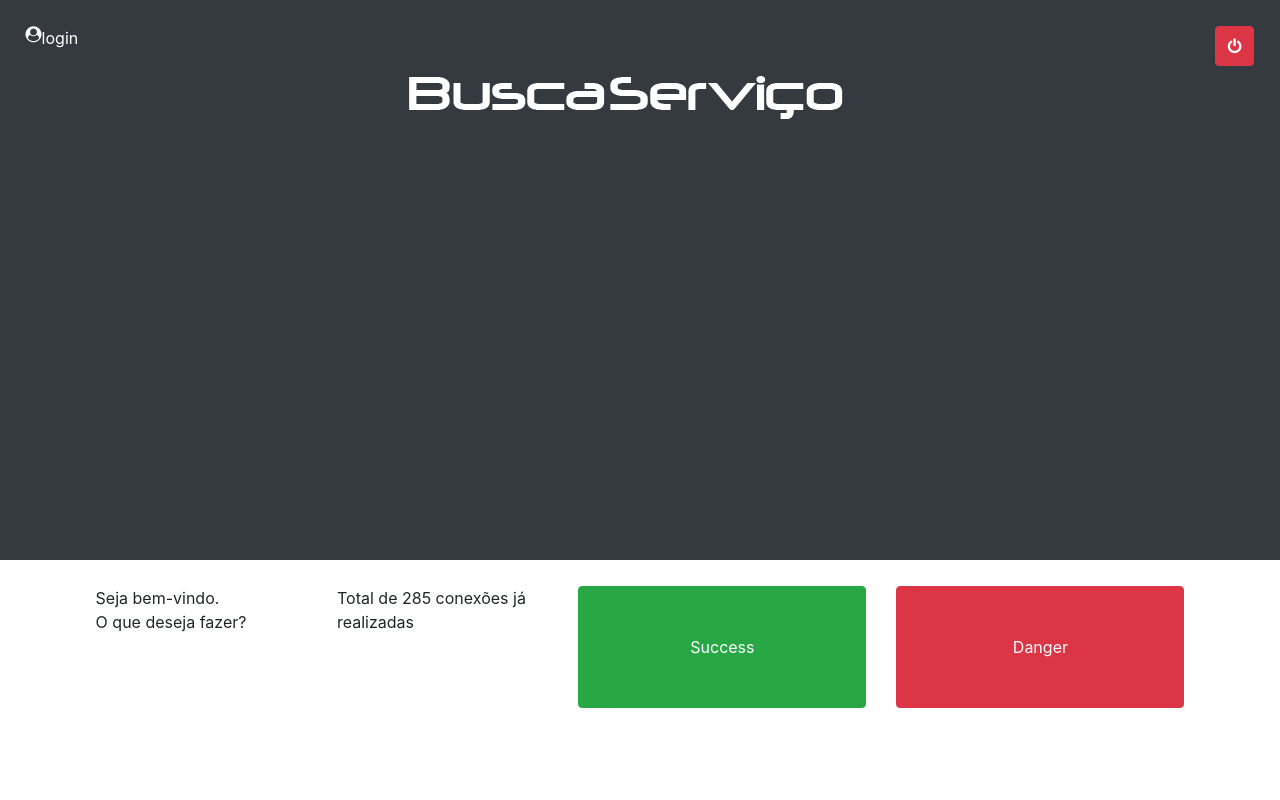
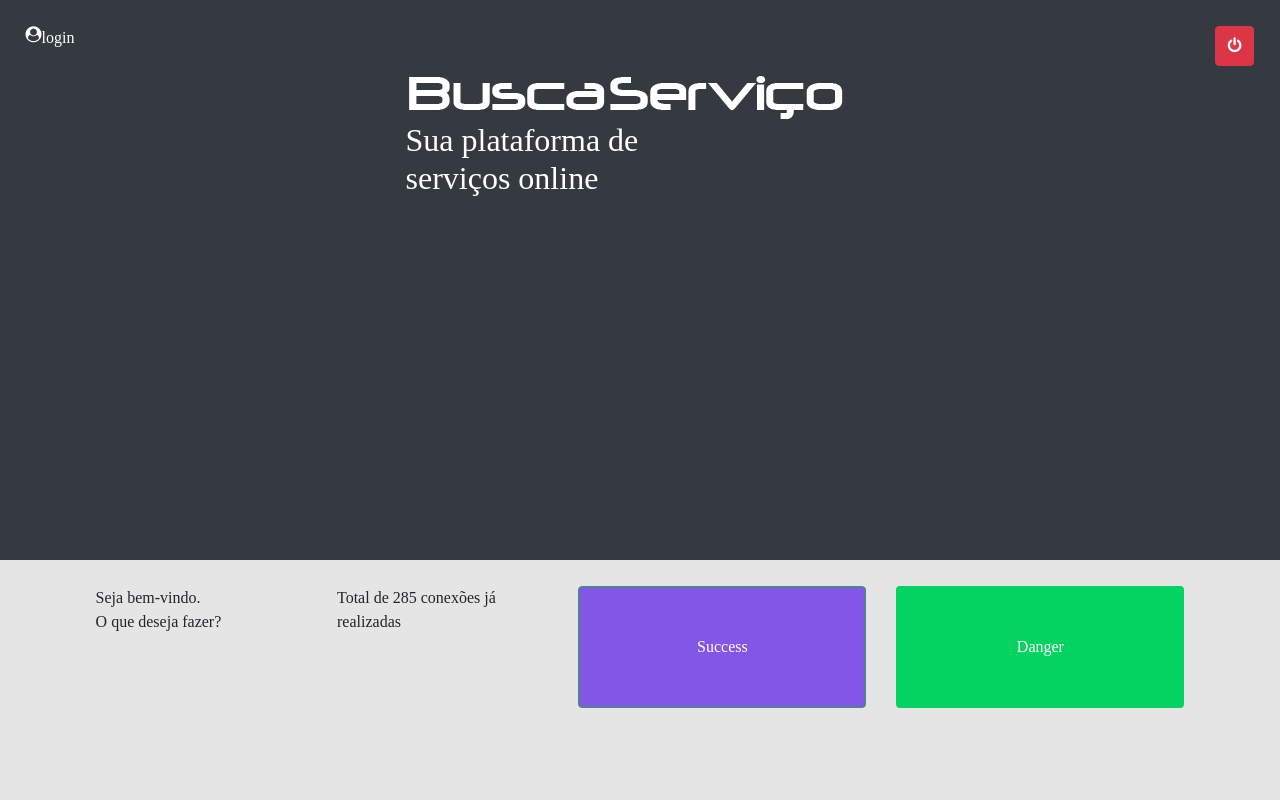
Before and after one commit to makaifox/Busca-servico-basic, a PHP site: page /home.html in a window 1280 px wide. Run offline with PHP 8.4, Linux system fonts and the light colour scheme.

Commit message:
alterações css

```diff
--- a/assets/css/style.css
+++ b/assets/css/style.css
@@ -1,6 +1,14 @@
+body {
+  background-color: #E5E5E5;
+  font-family: Poppins;
+}
+
 .banner {
   height: 50vh;
   padding: 1.6rem;
+}
+.banner h2 {
+  color: #fff;
 }
 
 .buttons {
@@ -11,6 +19,16 @@
 .main_button {
   padding: 1.8rem;
   width: 7rem;
+}
+
+.btn-prof {
+  background-color: #8257E5;
+  color: #fff;
+}
+
+.btn-serv {
+  background-color: #04D361;
+  color: #fff;
 }
 
 .user {
--- a/assets/css/style.scss
+++ b/assets/css/style.scss
@@ -2,9 +2,19 @@ $layout-mobile: 320px;
 $layout-desktop: 1024px;
 $white: white;
 
+body {
+    background-color: #E5E5E5;
+    font-family: Poppins;
+}
+
+
+
 .banner {
     height: 50vh;
     padding: 1.6rem;
+    h2 {
+        color:#fff;
+    }
 }
 .buttons {
     height: 50vh;
@@ -14,6 +24,16 @@ $white: white;
 .main_button {
     padding: 1.8rem;
     width: 7rem;
+}
+
+.btn-prof {
+    background-color: #8257E5;
+    color: #fff;
+}
+
+.btn-serv {
+    background-color: #04D361;
+    color: #fff;
 }
 
 .user{
--- a/home.html
+++ b/home.html
@@ -16,7 +16,12 @@
                   <div class="col d-flex justify-content-start"><i class="fa fa-user-circle user"></i><p class="user">login</p></div>
                   <div class="col d-flex justify-content-end"><button type="button" class="btn btn-danger"><i class="fa fa-power-off"></i></button></div>
                 </div>
-              <div class="row w-100 d-flex justify-content-center h-80"><div><img class="img-fluid" alt="logo" src="assets/img/logo.png"/></div></div>
+              <div class="row w-100 d-flex justify-content-center h-80">
+                  <div>
+                      <img class="img-fluid" alt="logo" src="assets/img/logo.png"/>
+                      <h2>Sua plataforma de<br> serviços online</h3>
+                    </div>
+                </div>
         </div>
         <div class="container buttons">
             <div class="row d-flex justify-content-end">
@@ -31,11 +36,11 @@
 
                 </div>
                 <div class="col">
-                    <button type="button" class="btn btn-success main_button">Success</button>
+                    <button type="button" class="btn btn-success btn-prof main_button">Success</button>
 
                 </div>
                 <div class="col">
-                    <button type="button" class="btn btn-danger main_button">Danger</button>
+                    <button type="button" class="btn btn-serv main_button">Danger</button>
                 </div>
             </div>
         </div>
```
Also changed, not shown: 1 other file.
